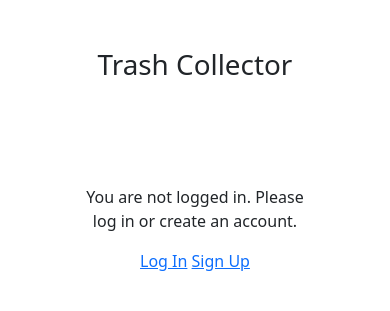
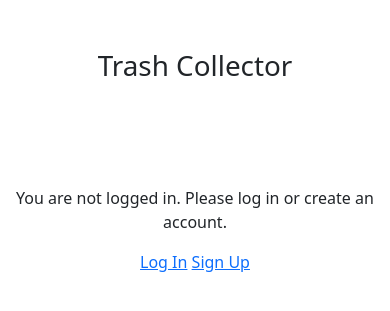
Before and after one commit to yoshuah809/Trash-collector, a Django app: page / in a window 390 px wide. Shown: the top 311 px of the page. Run offline with Django 3.2, Linux system fonts and the light colour scheme; some libraries are stand-ins or nearby versions.

Commit message:
Added mobile responsiveness.

```diff
--- a/trash_collector/templates/base.html
+++ b/trash_collector/templates/base.html
@@ -22,14 +22,14 @@
     <main>
       <div class="container">
         <div class="row">
-          <div class="col-2"></div>
-          <div class="col-8" align="center">
+          <div class="col-sm-1 col-md-2 col-lg-2"></div>
+          <div class="col-sm-10 col-md-8 col-lg-8" align="center">
             <br />
             <br />
             <h1>{% block header %}{% endblock %}</h1>
             {% block content %}{% endblock %}
           </div>
-          <div class="col-2"></div>
+          <div class="col-sm-1 col-md-2 col-lg-2"></div>
         </div>
       </div>
     </main>
```
